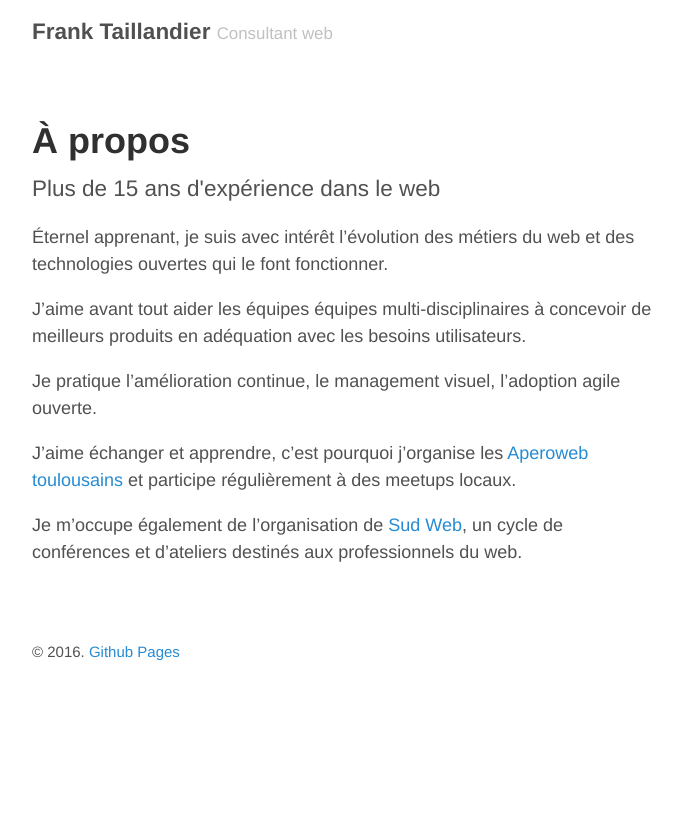
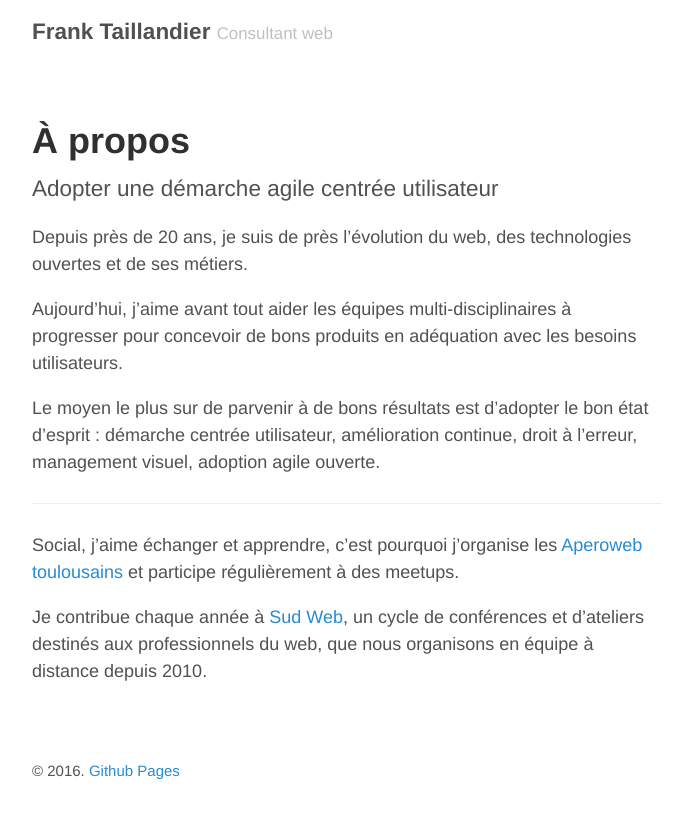
Before and after one commit to DirtyF/frank.taillandier.me, a Jekyll site: the page built from a-propos/index.md, in a window 1280 px wide. Shown: the top 819 px of the page, without its empty margins (293-975 px from the left). Built offline with Jekyll 4.4.1, drawn with Linux system fonts in a browser that asks for light colours; Markdown is read by kramdown in place of the engine named in the settings.

Commit message:
itération sur le contenu

```diff
--- a/a-propos/index.md
+++ b/a-propos/index.md
@@ -1,16 +1,19 @@
 ---
 layout: page
 title: À propos
+description: Aider vos équipes à concevoir de bons produits
 ---
 
-<p class="lead">Plus de 15 ans d'expérience dans le web</p>
+<p class="lead">Adopter une démarche agile centrée utilisateur</p>
 
-Éternel apprenant, je suis avec intérêt l'évolution des métiers du web et des technologies ouvertes qui le font fonctionner.
+Depuis près de 20 ans, je suis de près l'évolution du web, des technologies ouvertes et de ses métiers.
 
-J'aime avant tout aider les équipes équipes multi-disciplinaires à concevoir de meilleurs produits en adéquation avec les besoins utilisateurs.
+Aujourd'hui, j'aime avant tout aider les équipes multi-disciplinaires à progresser pour concevoir de bons produits en adéquation avec les besoins utilisateurs.
 
-Je pratique l'amélioration continue, le management visuel, l'adoption agile ouverte.
+Le moyen le plus sur de parvenir à de bons résultats est d'adopter le bon état d'esprit : démarche centrée utilisateur, amélioration continue, droit à l'erreur, management visuel, adoption agile ouverte.
 
-J'aime échanger et apprendre, c'est pourquoi j'organise les [Aperoweb toulousains](http://toulouse.aperoweb.fr) et participe régulièrement à des meetups locaux.
+-----
 
-Je m'occupe également de l'organisation de [Sud Web](http://sudweb.fr), un cycle de conférences et d'ateliers destinés aux professionnels du web.
+Social, j'aime échanger et apprendre, c'est pourquoi j'organise les [Aperoweb toulousains](http://toulouse.aperoweb.fr) et participe régulièrement à des meetups.
+
+Je contribue chaque année à [Sud Web](http://sudweb.fr), un cycle de conférences et d'ateliers destinés aux professionnels du web, que nous organisons en équipe à distance depuis 2010.
```
